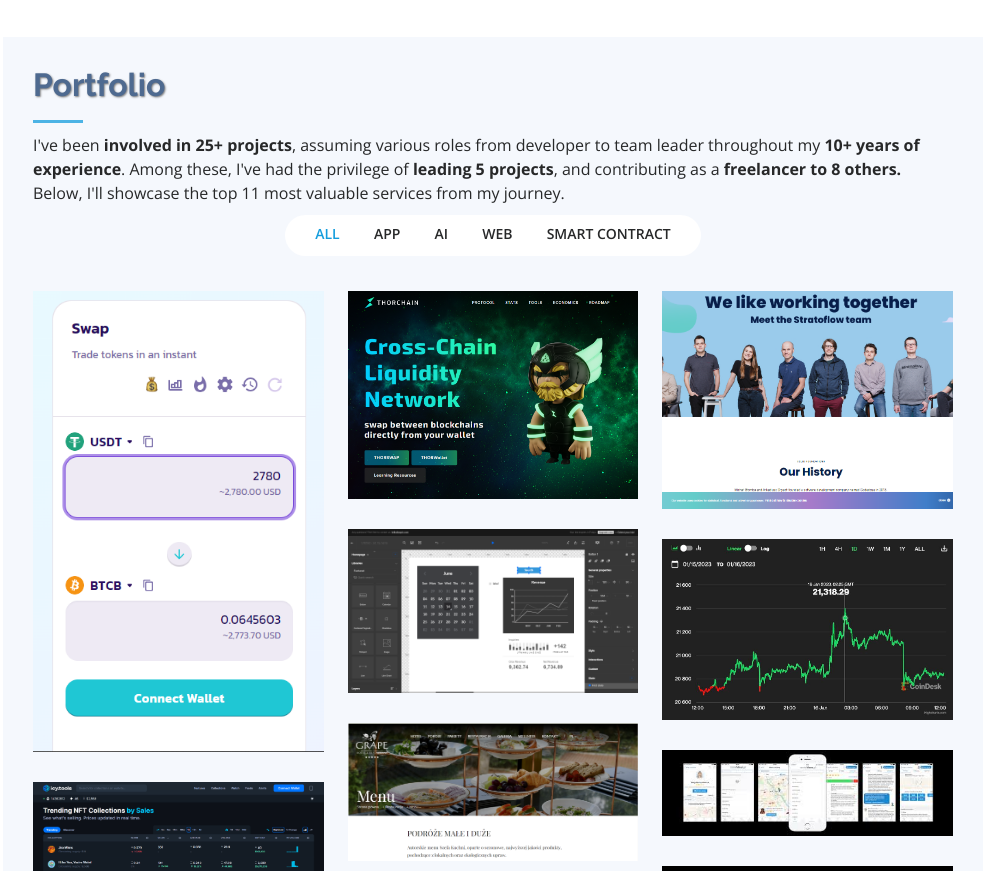
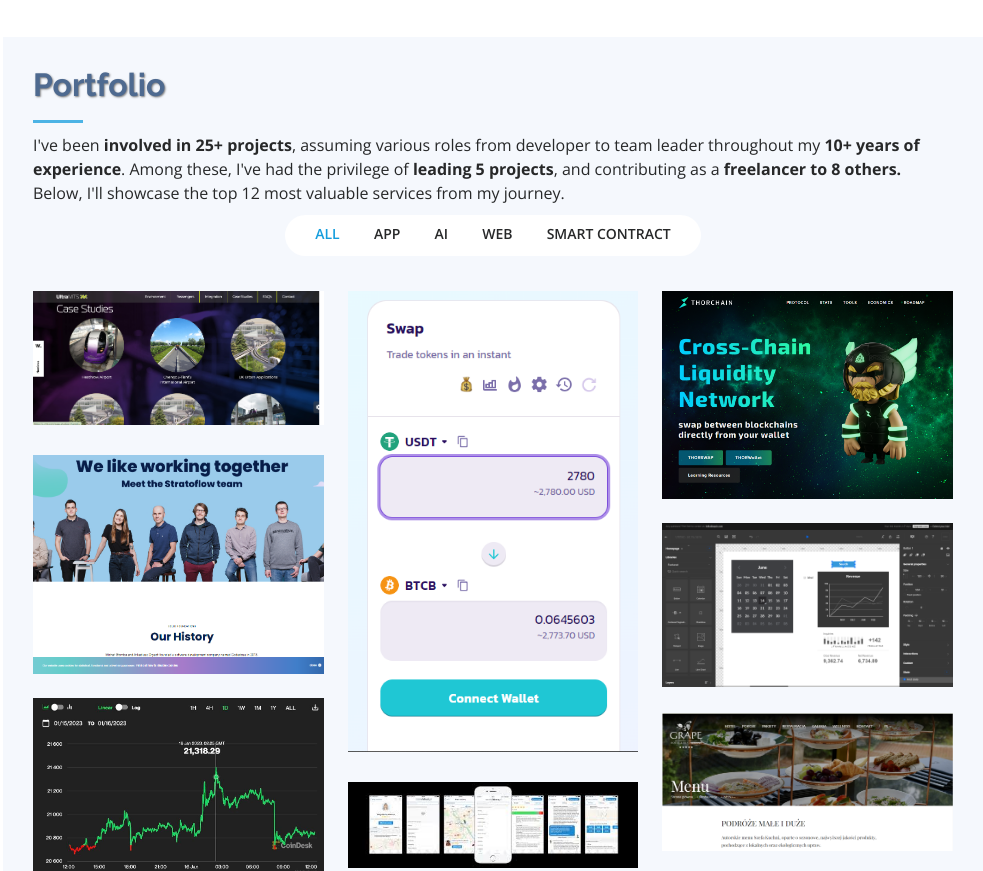
Before and after one commit to SeasonedSoftDev/SeasonedSoftDev.github.io, a plain HTML site: page index.html in a window 1280 px wide. Shown: the part 5322-6193 px from the top of the page, without its empty margins (297-1280 px from the left). Drawn offline with nearby package versions, Linux system fonts and the light colour scheme.

Commit message:
Add u-mts service in portfolio

```diff
--- a/index.html
+++ b/index.html
@@ -648,7 +648,7 @@
             team leader throughout my <b>10+ years of experience</b>. Among these, I've had the
             privilege of <b>leading 5 projects</b>, and contributing as a <b>freelancer to
               8 others.</b><br>
-            Below, I'll showcase the top 11 most valuable services from my journey.
+            Below, I'll showcase the top 12 most valuable services from my journey.
           </p>
         </div>
 
@@ -663,6 +663,19 @@
             </ul>
           </div>
         </div>
+
+        <div class="row portfolio-container" data-aos="fade-up" data-aos-delay="100">
+          <div class="col-lg-4 col-md-6 portfolio-item filter-web">
+            <div class="portfolio-wrap">
+              <img src="assets/img/portfolio/web-05.png" class="img-fluid" alt="" />
+              <div class="portfolio-links">
+                <a href="assets/img/portfolio/web-05-01.png" data-gallery="portfolioGallery" class="portfolio-lightbox"
+                  title="It's advertising service for Ultra MTS, carrying passenger and goods. I've developed it in using Vue/Nuxt.js with SEO-friendly."><i
+                    class="bx bx-plus"></i></a>
+                <a href="https://u-mts.com/" title="More Details"><i class="bx bx-link"></i></a>
+              </div>
+            </div>
+          </div>
 
         <div class="row portfolio-container" data-aos="fade-up" data-aos-delay="100">
           <div class="col-lg-4 col-md-6 portfolio-item filter-smart">
```
Also changed, not shown: assets/img/portfolio/web-05-01.png (added), assets/img/portfolio/web-05.png (added).
